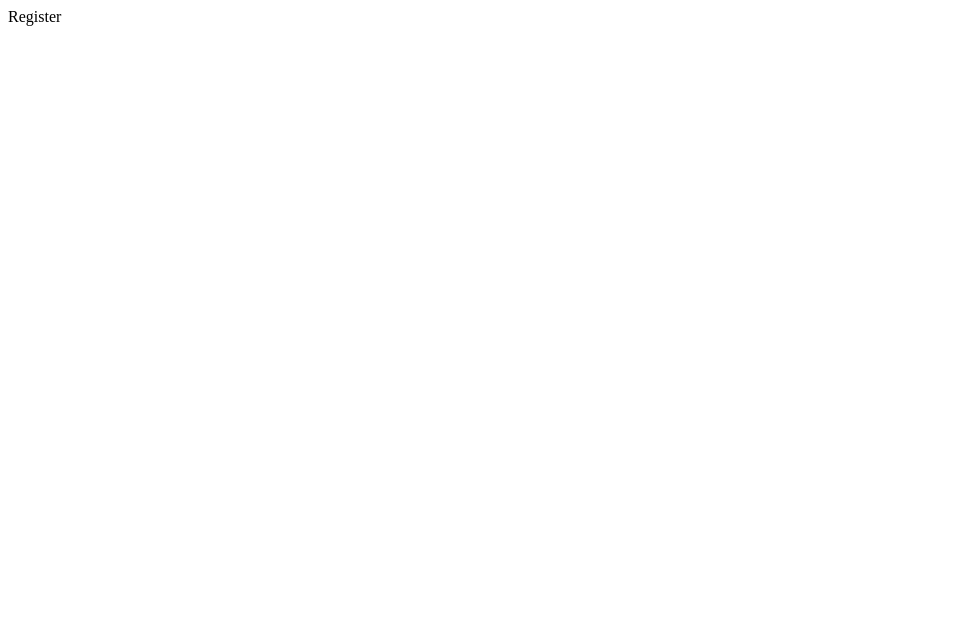
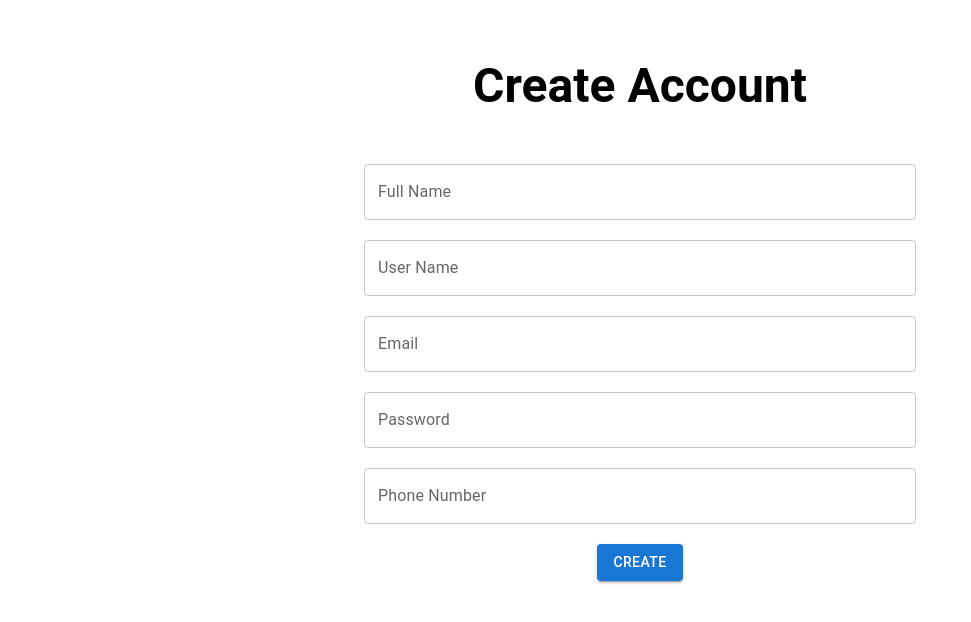
Before and after one commit to Manar-Fuqha/e-commerce, a React (Vite) app: page /auth/register in a window 1280 px wide. Shown: the top 622 px of the page, without its empty margins (0-971 px from the left). Built offline with nearby package versions, Linux system fonts and the light colour scheme.

Commit message:
add feature :add create account page

```diff
--- a/package.json
+++ b/package.json
@@ -10,8 +10,14 @@
     "preview": "vite preview"
   },
   "dependencies": {
+    "@emotion/react": "^11.14.0",
+    "@emotion/styled": "^11.14.1",
+    "@mui/material": "^7.3.6",
+    "axios": "^1.13.2",
     "react": "^19.1.1",
     "react-dom": "^19.1.1",
+    "react-hook-form": "^7.68.0",
+    "react-is": "^18.3.1",
     "react-router-dom": "^7.10.0"
   },
   "devDependencies": {
--- a/src/pages/register/Register.jsx
+++ b/src/pages/register/Register.jsx
@@ -1,9 +1,37 @@
-import React from 'react'
+import { Box, Typography ,TextField, Container, Button } from '@mui/material'
+import { useForm } from "react-hook-form"
+import axios from 'axios'
 
 export default function Register() {
+
+  const {register , handleSubmit} =useForm({})
+
+  const registerForm = async(values)=>{
+
+    try{
+      const response = await axios.post(`https://knowledgeshop.runasp.net/api/Auth/Account/Register`,values);
+    }
+    catch(err){
+      ;console.log(err.response?.data)
+    }
+  }
+
   return (
-    <div>
-      Register
-    </div>
+    <Box className="register-form" sx={{ display:'flex', flexDirection:'column' , padding:'50px'}}>
+      <Typography sx={{ m:'auto' , fontWeight:'bold' , pb:'50px'}} variant='h3' component="h1">Create Account</Typography>
+
+      <Container maxWidth="sm">
+      <Box onSubmit={handleSubmit(registerForm)} component={"form"} sx={{display:'flex',gap:'20px' , flexDirection:'column'}}>
+      <TextField {...register('fullName')}  label="Full Name" variant="outlined" />
+      <TextField {...register('userName')}  label="User Name" variant="outlined" />
+      <TextField {...register('email')}  label="Email" variant="outlined" />
+      <TextField {...register('password')}  label="Password" variant="outlined" />
+      <TextField {...register('phoneNumber')}  label="Phone Number" variant="outlined" />
+      <Button sx={{m:'auto', width:'fit-content'}} type='submit' variant="contained">Create</Button>
+      </Box>
+    </Container>
+    </Box>
+
+
   )
 }
```
Also changed, not shown: 1 other file (tests, documents, lock files or other folders).
